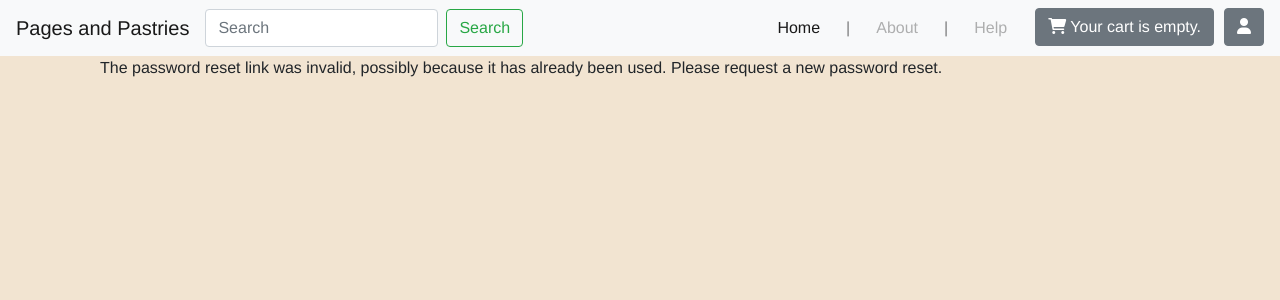
After one commit to prldvirata/PagesAndPastries, a Django app: page /reset/1/1/ in a window 1280 px wide. The commit adds this page. Shown: the top 300 px of the page. Run offline with Django 4.2, Linux system fonts and the light colour scheme; some libraries are stand-ins or nearby versions.

Commit message:
passwordreset

```diff
--- a/shop/forms.py
+++ b/shop/forms.py
@@ -1,5 +1,4 @@
 from django import forms
-
 from shop.models import ReviewRating
 
 
--- a/shop/templates/registration/login.html
+++ b/shop/templates/registration/login.html
@@ -31,7 +31,7 @@
    <p><strong>Don't have an account?</strong>
           <a href="{% url 'register' %}"> Sign Up Now</a>
     </p>
-
+    <p><a href="{% url 'password_reset' %}">Forgot password?</a></p>
   </form>
 
 {% endblock %}
--- /dev/null
+++ b/shop/templates/registration/password_reset_confirm.html
@@ -0,0 +1,20 @@
+{% extends 'shop/base.html' %}
+
+{% block title %}Reset Password{% endblock title %}
+
+<h2>Enter your new password</h2>
+{% block content %}
+  {% if validlink %}
+    <h3>Change password</h3>
+    <form method="post">
+      {% csrf_token %}
+      {{ form.as_p }}
+      <button type="submit">Change password</button>
+    </form>
+  {% else %}
+    <p>
+      The password reset link was invalid, possibly because it has already been used.
+      Please request a new password reset.
+    </p>
+  {% endif %}
+{% endblock %}
--- /dev/null
+++ b/shop/templates/registration/password_reset_email.html
@@ -0,0 +1,4 @@
+Password reset was requested for email {{  email }} for the Local Library application.
+Follow the link below to reset your password:
+{{  protocol }}://{{  domain }}{%  url "password_reset_confirm" uidb64=uid token=token  %}
+Your username, in case you've forgotten: {{  user.get_username }}
--- a/shop/urls.py
+++ b/shop/urls.py
@@ -1,6 +1,7 @@
-from django.urls import path
+from django.urls import path, include
 from . import views
 from django.contrib.auth import views as auth_views
+
 
 app_name = 'shop'
 
@@ -15,5 +16,22 @@ urlpatterns = [
     path('product/<int:pk>/update/', views.ProductUpdate.as_view(), name='product_update'),
     path('product/<int:pk>/delete/', views.product_delete, name='product_delete'),
     path('submit_review/<int:product_id>/', views.submit_review, name='submit_review'),
-
+    # forgot password - reset
+    path('password_reset/',
+         auth_views.PasswordResetView.as_view(),
+         name='password_reset'),
+    path('password_reset/done/',
+         auth_views.PasswordResetDoneView.as_view(),
+         name='password_reset_done'),
+    path('reset/<uidb64>/<token>/',
+         auth_views.PasswordResetConfirmView.as_view(),
+         name='password_reset_confirm'),
+    path('reset/done/',
+         auth_views.PasswordResetCompleteView.as_view(),
+         name='password_reset_complete'),
+    # IMPORTANT – THE URL BELOW MUST BE AFTER THE PASSWORD RESET CUSTOM FORM
+    # ABOVE if included- was in front of the reset password
+    # bringing up the django version first
+    # path('', include('django.contrib.auth.urls')),
+    path('accounts/', include('django.contrib.auth.urls')),
 ]
```
Also changed, not shown: myshop/settings.py (+16 -6 lines), shop/templates/registration/password_reset_complete.html (added, +9 -0 lines), shop/templates/registration/password_reset_done.html (added, +13 -0 lines), shop/templates/registration/password_reset_form.html (added, +12 -0 lines), shop/views.py (+20 -1 lines), shop/apps.py (line endings or trailing spaces).
